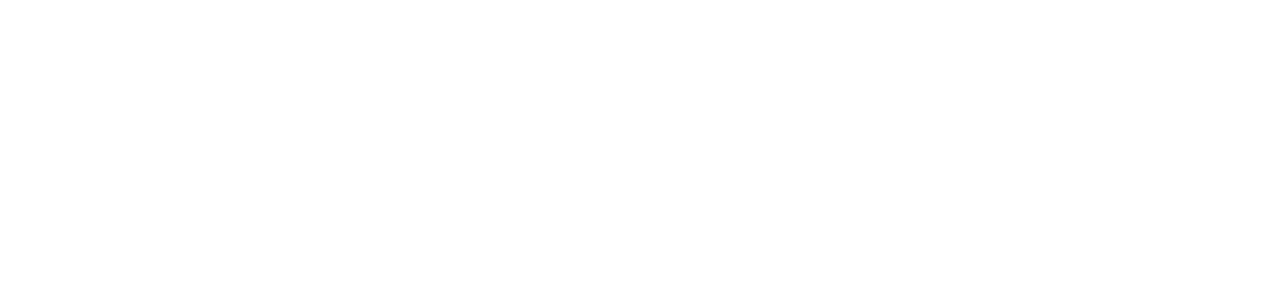
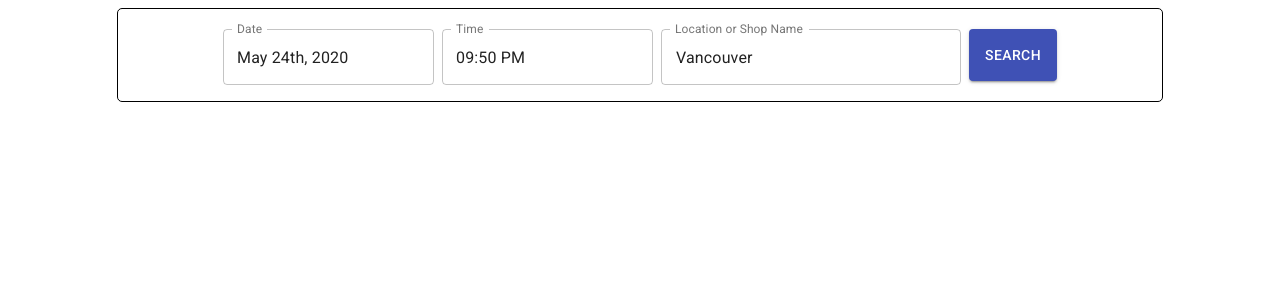
Before and after one commit to yehmond/group1234, a React (Create React App) app: page / in a window 1280 px wide. Shown: the top 300 px of the page. Built offline with nearby package versions, Linux system fonts and the light colour scheme.

Commit message:
WIP: Add Searchbar component

```diff
--- a/package.json
+++ b/package.json
@@ -3,7 +3,11 @@
     "version": "0.1.0",
     "private": true,
     "dependencies": {
+        "@date-io/moment": "1.x",
         "@material-ui/core": "^4.10.0",
+        "@material-ui/icons": "^4.9.1",
+        "@material-ui/lab": "^4.0.0-alpha.54",
+        "@material-ui/pickers": "^3.2.10",
         "@testing-library/jest-dom": "^4.2.4",
         "@testing-library/react": "^9.3.2",
         "@testing-library/user-event": "^7.1.2",
@@ -12,6 +16,7 @@
         "@types/react": "^16.9.0",
         "@types/react-dom": "^16.9.0",
         "@types/react-redux": "^7.1.8",
+        "moment": "^2.26.0",
         "react": "^16.13.1",
         "react-dom": "^16.13.1",
         "react-redux": "^7.2.0",
--- a/src/App.tsx
+++ b/src/App.tsx
@@ -1,8 +1,13 @@
 import React from "react";
 import "./App.css";
+import SearchBar from "./component/SearchBar";
 
 function App(): JSX.Element {
-    return <></>;
+    return (
+        <>
+            <SearchBar />
+        </>
+    );
 }
 
 export default App;
--- /dev/null
+++ b/src/component/SearchBar.tsx
@@ -0,0 +1,111 @@
+import React, { useState, ChangeEvent } from "react";
+import {
+    MuiPickersUtilsProvider,
+    DatePicker,
+    TimePicker,
+} from "@material-ui/pickers";
+import MomentUtils from "@date-io/moment";
+import {
+    TextField,
+    Button,
+    makeStyles,
+    createStyles,
+    Theme,
+} from "@material-ui/core";
+import { MaterialUiPickersDate } from "@material-ui/pickers/typings/date";
+import Autocomplete from "@material-ui/lab/Autocomplete";
+
+type DateType = Date | MaterialUiPickersDate;
+
+const useStyles = makeStyles((theme: Theme) =>
+    createStyles({
+        container: {
+            display: "flex",
+            justifyContent: "center",
+            alignItems: "center",
+            backgroundColor: theme.palette.background.paper,
+            padding: "1rem",
+            border: "1px solid #000",
+            borderRadius: "5px",
+            width: "80%",
+            maxWidth: "1080px",
+            margin: "0 auto",
+        },
+        input: {
+            margin: "0.25rem",
+            height: "3.25rem",
+        },
+    })
+);
+
+export default function SearchBar(): JSX.Element {
+    const DEFAULT_SEARCH_TEXT = "Vancouver";
+    const [selectedDate, setDateChange] = useState<DateType>(new Date());
+    const [selectedTime, setSelectedTime] = useState<DateType>(new Date());
+    const [selectedText, setSelectedText] = useState<string | null>(
+        DEFAULT_SEARCH_TEXT
+    );
+    const classes = useStyles();
+
+    return (
+        <div className={classes.container}>
+            <MuiPickersUtilsProvider utils={MomentUtils}>
+                <DatePicker
+                    className={classes.input}
+                    disableToolbar
+                    disablePast
+                    variant="inline"
+                    inputVariant="outlined"
+                    label="Date"
+                    format="MMM Do, yyyy"
+                    value={selectedDate}
+                    onChange={(date) => setDateChange(date)}
+                />
+                <TimePicker
+                    className={classes.input}
+                    disableToolbar
+                    ampm={true}
+                    variant="inline"
+                    inputVariant="outlined"
+                    label="Time"
+                    value={selectedTime}
+                    onChange={setSelectedTime}
+                />
+                <Autocomplete
+                    className={classes.input}
+                    autoHighlight
+                    freeSolo
+                    value={selectedText}
+                    defaultValue={DEFAULT_SEARCH_TEXT}
+                    options={[
+                        "🍕 Pizza",
+                        "🍪 Cookie",
+                        "🍩 Doughnut",
+                        "🍫 Chocolate",
+                    ]}
+                    style={{ width: 300 }}
+                    renderInput={(params) => (
+                        <TextField
+                            {...params}
+                            label="Location or Shop Name"
+                            variant="outlined"
+                        ></TextField>
+                    )}
+                    onChange={(
+                        event: ChangeEvent<unknown>,
+                        value: string | null
+                    ) => {
+                        setSelectedText(value);
+                    }}
+                />
+                <Button
+                    variant="contained"
+                    color="primary"
+                    className={classes.input}
+                >
+                    Search
+                </Button>
+            </MuiPickersUtilsProvider>
+        </div>
+    );
+}
```
Also changed, not shown: 1 other file (tests, documents, lock files or other folders).
